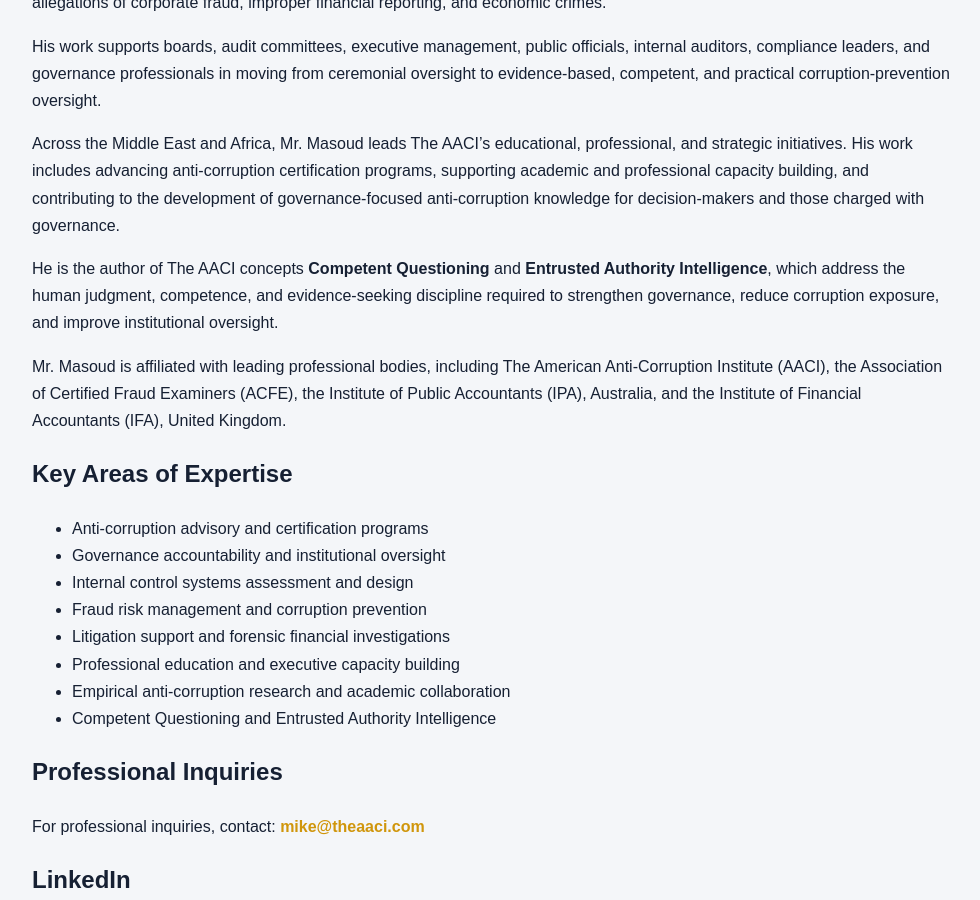
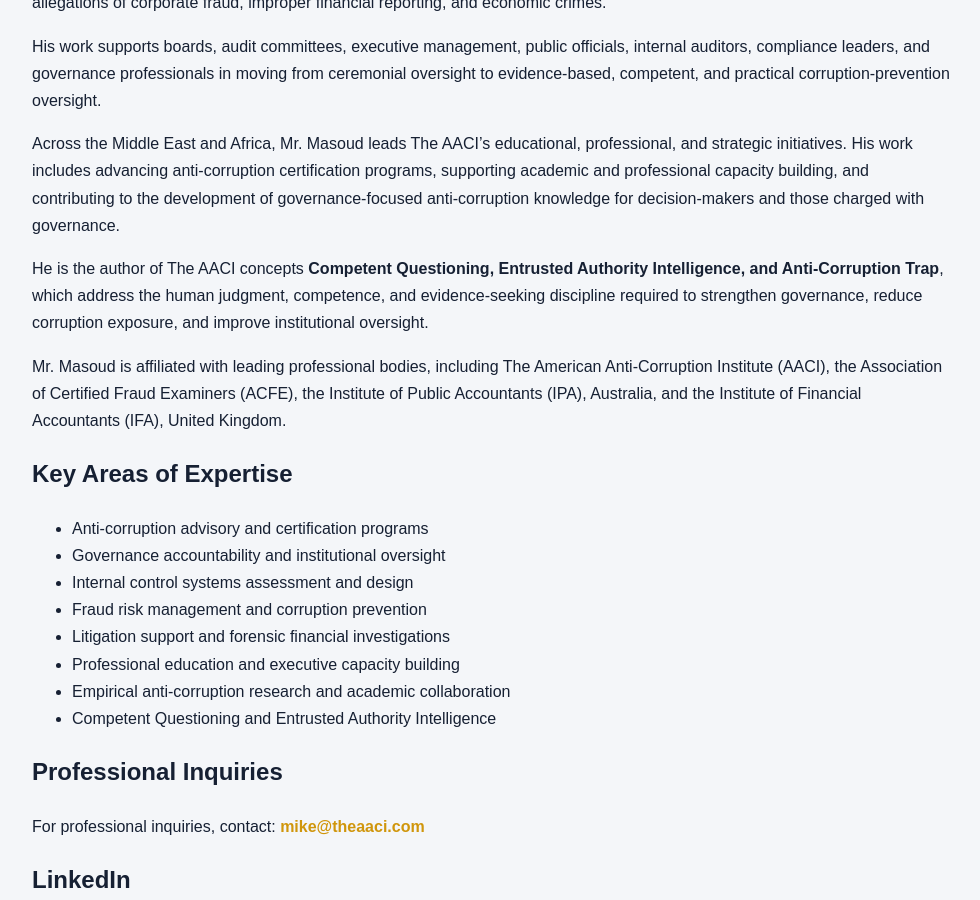
Before and after one commit to mikemasoud/microblog, a Jekyll site: the page built from about.md, in a window 1280 px wide and 900 px high, scrolled down 954 px. Shown: the whole window, without its empty margins (148-1128 px from the left). Built offline with Jekyll 4.4.1, drawn with Linux system fonts in a browser that asks for light colours.

Commit message:
Update about.md

```diff
--- a/about.md
+++ b/about.md
@@ -25,7 +25,7 @@
 
 Across the Middle East and Africa, Mr. Masoud leads The AACI’s educational, professional, and strategic initiatives. His work includes advancing anti-corruption certification programs, supporting academic and professional capacity building, and contributing to the development of governance-focused anti-corruption knowledge for decision-makers and those charged with governance.
 
-He is the author of The AACI concepts **Competent Questioning** and **Entrusted Authority Intelligence**, which address the human judgment, competence, and evidence-seeking discipline required to strengthen governance, reduce corruption exposure, and improve institutional oversight.
+He is the author of The AACI concepts **Competent Questioning, Entrusted Authority Intelligence, and Anti-Corruption Trap**, which address the human judgment, competence, and evidence-seeking discipline required to strengthen governance, reduce corruption exposure, and improve institutional oversight.
 
 Mr. Masoud is affiliated with leading professional bodies, including The American Anti-Corruption Institute (AACI), the Association of Certified Fraud Examiners (ACFE), the Institute of Public Accountants (IPA), Australia, and the Institute of Financial Accountants (IFA), United Kingdom.
 
```
